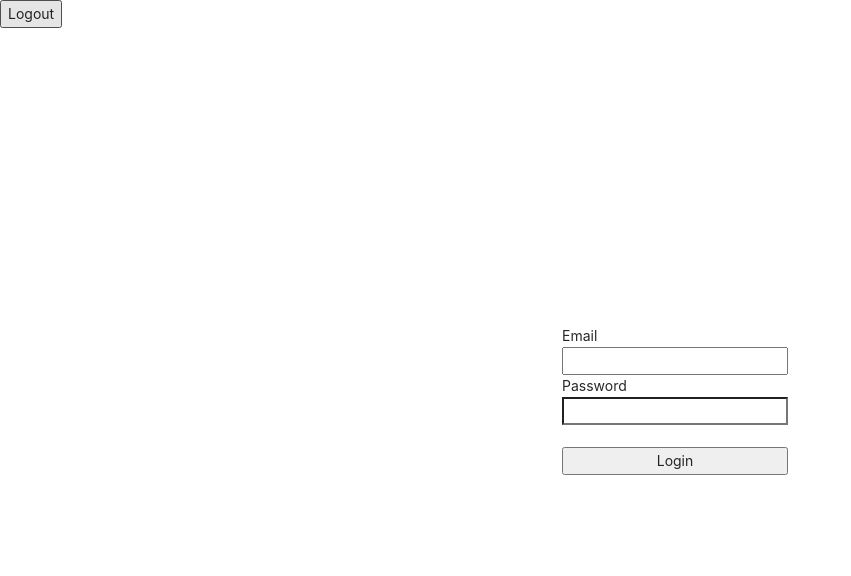
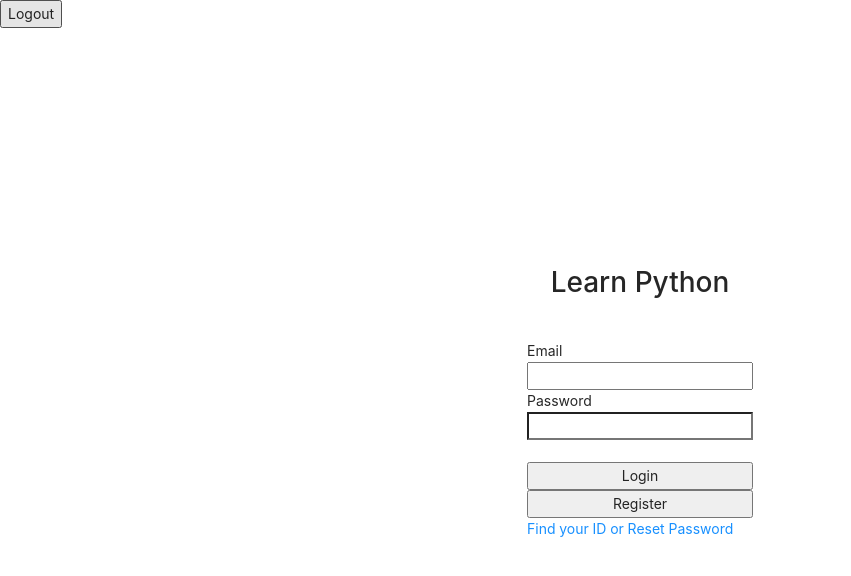
Before and after one commit to qusehdgns/node_Learn_Python, a React (Create React App) app in the folder client/: page /login in a window 1280 px wide. Shown: the top 576 px of the page, without its empty margins (0-851 px from the left). Built offline with nearby package versions, Linux system fonts and the light colour scheme; no server answers.

Commit message:
login, register page

```diff
--- a/client/src/components/App.js
+++ b/client/src/components/App.js
@@ -21,8 +21,10 @@ import Auth from '../hoc/auth';
 function App() {
   return (
     <Router>
-      <NavBar />
-      <div style={{ paddingLeft: '70px' }}>
+      <div>
+        <NavBar />
+      </div>
+      <div>
         <Switch>
 
           <Route exact path="/" component={Auth(StudyPage, null)} />
--- a/client/src/components/views/LoginPage/LoginPage.js
+++ b/client/src/components/views/LoginPage/LoginPage.js
@@ -26,6 +26,10 @@ function LoginPage(props) {
     const onPasswordHandler = (event) => {
         // 이벤트로 들어온 값을 setPassword 함수를 사용하여 적용
         setPassword(event.currentTarget.value);
+    }
+
+    const movetoRegister = (event) => {
+        props.history.push('/register');
     }
 
     // 제출 버튼 클릭 시 실행되는 함수
@@ -61,16 +65,23 @@ function LoginPage(props) {
             ,width: '100%', height: '100vh'
         }}>
             <form style={{display: 'flex', flexDirection: 'column'}}
-                onSubmit={onSubmitHandler}
-            >
+                onSubmit={onSubmitHandler}>
+                <div style={{textAlign:'center'}}>
+                    <h1>Learn Python</h1>
+                </div>
+                <br/>
                 <label>Email</label>
                 <input type="email" value={Email} onChange={onEmailHandler} />
                 <label>Password</label>
                 <input type="password" value={Password} onChange={onPasswordHandler} />
                 <br />
-                <button>
+                <button type='submit'>
                     Login
                 </button>
+                <button type='button' onClick={movetoRegister}>
+                    Register
+                </button>
+                <a>Find your ID or Reset Password</a>
             </form>
         </div>
     )
--- a/client/src/components/views/RegisterPage/RegisterPage.js
+++ b/client/src/components/views/RegisterPage/RegisterPage.js
@@ -82,10 +82,16 @@ function RegisterPage(props) {
             ,width: '100%', height: '100vh'
         }}>
             <form style={{display: 'flex', flexDirection: 'column'}}
-                onSubmit={onSubmitHandler}
-            >
+                onSubmit={onSubmitHandler}>
+
+                <div style={{textAlign:'center'}}>
+                    <h1>Learn Python</h1>
+                </div>
+
                 <label>Email</label>
                 <input type="email" value={Email} onChange={onEmailHandler} />
+
+                <button type='button'>Check my ID</button>
 
                 <label>Name</label>
                 <input type="text" value={Name} onChange={onNameHandler} />
@@ -97,7 +103,7 @@ function RegisterPage(props) {
                 <input type="password" value={ConfirmPassword} onChange={onConfirmPasswordHandler} />
 
                 <br />
-                <button>
+                <button type="submit">
                     Register
                 </button>
             </form>
```
